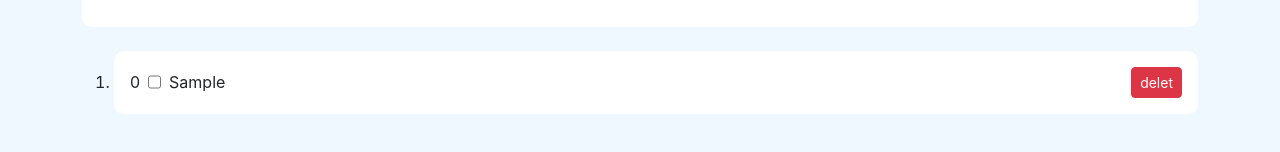
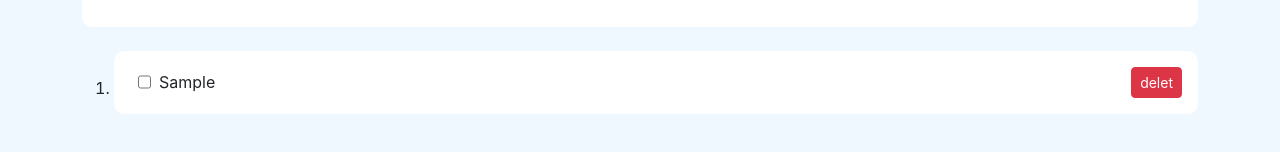
Before and after one commit to mudassiranwar/To-do-list, a React (Create React App) app: page / in a window 1280 px wide. Both pictures are taken after typing "Sample" into the empty fields and a click on the button "Add To Do". Shown: the part 280-432 px from the top of the page. Built offline with nearby package versions, Linux system fonts and the light colour scheme.

Commit message:
tention commented

```diff
--- a/src/component/AddTask.js
+++ b/src/component/AddTask.js
@@ -18,7 +18,7 @@ export default class AddTask extends Component {
   onSubmitHandler = (e) => {
     if (this.state.task === "") {
       this.setState({ showError: true });
-      let errorTime = setTimeout(()=>this.setState({showError: false}),3000)
+      setTimeout(()=>this.setState({showError: false}),3000)
       return;
     }
     this.props.newTask(this.state.task);
--- a/src/component/ToDoItem.js
+++ b/src/component/ToDoItem.js
@@ -1,20 +1,16 @@
-import React,{ useState } from "react";
+import React from "react";
 import classes from "./ToDoItem.module.css";
 
 export default function ToDoItem(props) {
-
-  const [index,setIndex] = useState(props.num);
-
-  let taskDone = props.done;
+  let taskDone = props.currentToDo.checked;
   return (
     <>
     <div
       className={`d-flex align-items-center justify-content-between my-4 p-3 bg-white ${classes.card} ${taskDone && classes.disable}`}
     >
       <div className={`d-flex`}>
-        <p className="disabled m-0">{props.num}</p>
-        <input type="checkbox" id={props.inputId} onChange={props.onChange} className="mx-2" />
-        <label htmlFor={props.inputId} className={`m-0`}>{props.massage}</label>
+        <input type="checkbox" id={props.currentToDo.No} onChange={props.onChange} className="mx-2" />
+        <label htmlFor={props.currentToDo.No} className={`m-0`}>{props.currentToDo.massage}</label>
       </div>
       <button onClick={props.onClick} className={`btn btn-danger btn-sm`}>delet</button>
     </div>
--- a/src/component/ToDoList.js
+++ b/src/component/ToDoList.js
@@ -1,62 +1,63 @@
 import React, { Component } from "react";
 import ToDoItem from "./ToDoItem";
 import AddTask from "./AddTask";
+import classes from "./ToDoItem.module.css";
 
 export default class ToDoList extends Component {
   constructor() {
     super();
     this.state = {
       toDos: [],
-      index: 0
+      index: 0,
     };
   }
 
-  dalyTaskDonehandler = (i,e) =>{
-    let checked = e.target.checked
-    this.setState((prev)=>({...(prev.toDos[i].checked) = checked}));
-    // this.setState({toDos[i].checked : e.target.value})
-    console.log(i,this.state.toDos[i].checked)
-  }
+  dalyTaskDonehandler = (i, e) => {
+    let taskIsDone = e.target.checked;
+    this.setState((prev) => ({ ...(prev.toDos[i].checked = taskIsDone) }));
+  };
 
-  addTask = e => {
-    this.setState({index:this.state.index+1});
+  addTask = (e) => {
+    this.setState({ index: this.state.index + 1 });
     let addIt = {
       No: this.state.index,
       massage: e,
-      checked: false
-    }
-    this.setState({toDos: [...this.state.toDos,addIt]})
-  }
+      checked: false,
+    };
+    this.setState({ toDos: [ addIt,...this.state.toDos] });
+  };
 
-  removeTask = i => {
-    // this.state.toDos.splice(i,1);
-    // this.setState({toDos: this.state.toDos.splice(i,1)});
-    this.newToDos = this.state.toDos.filter(todo => todo.No !== i + 1);
-    console.log(i);
-    // console.log(this.newToDos);
-    this.setState({toDos:this.newToDos});
-    // this.setState((pre => ({...pre.toDos[i].No = i})));
-
-    // console.log(i)
-  }
+  removeTask = (item) => {
+    this.setState({
+      toDos: this.state.toDos.filter((todo) => {return todo !== item}),
+    });
+  };
 
   render() {
-    // this.state.toDos.map((item,i)=>{
-    //   this.setState((pre => ({...pre.toDos[i].No = i})));
-    // })
     return (
       <>
         <div className="container">
           <h1 className="my-3">todolist</h1>
           <AddTask newTask={this.addTask} />
+          {this.state.toDos.length < 1 ? (
+            <div className={`container my-4 p-3 bg-white ${classes.card}`}>
+              <h3 className="m-0">There is no to-do right now</h3>
+            </div>
+          ) : (
             <ol>
-        {this.state.toDos.map((item, i)=>{
-          // this.setState((pre => ({...(pre.toDos[i].No = i)})));
+              {this.state.toDos.map((item, i) => {
                 return (
-          <li><ToDoItem  inputId={i} done={this.state.toDos[i].checked} key={item.No} onClick={()=>this.removeTask(i)} onChange={(e)=>this.dalyTaskDonehandler(i,e)} massage={item.massage} num={item.No} /></li>
-         )
+                  <li key={i}>
+                    <ToDoItem
+                      currentToDo={item}
+                      onClick={() => this.removeTask(item)}
+                      onChange={(e) => this.dalyTaskDonehandler(i, e)}
+                    />
+                  </li>
+                );
               })}
             </ol>
+          )}
         </div>
       </>
     );
```
Lines whose indentation alone changed are shown as unchanged.
